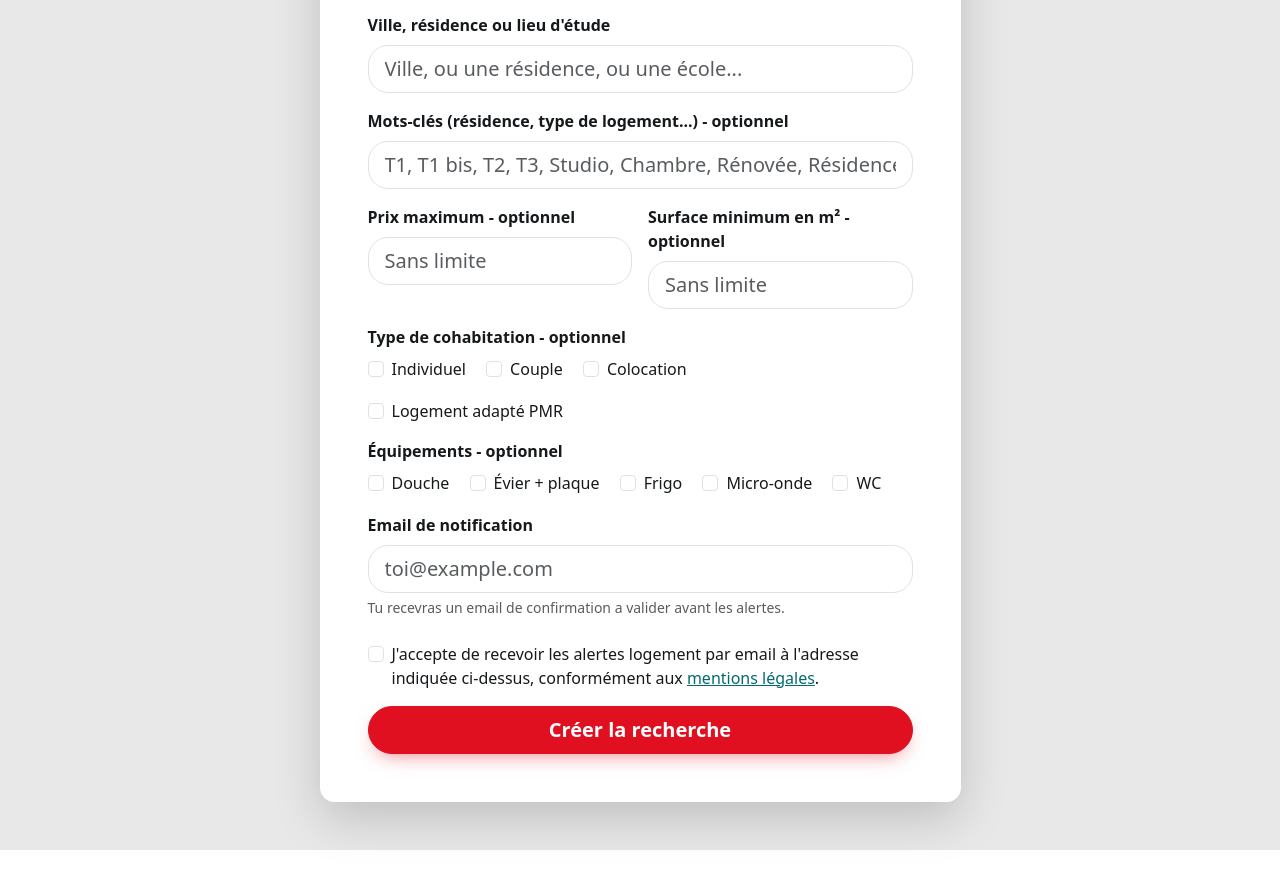
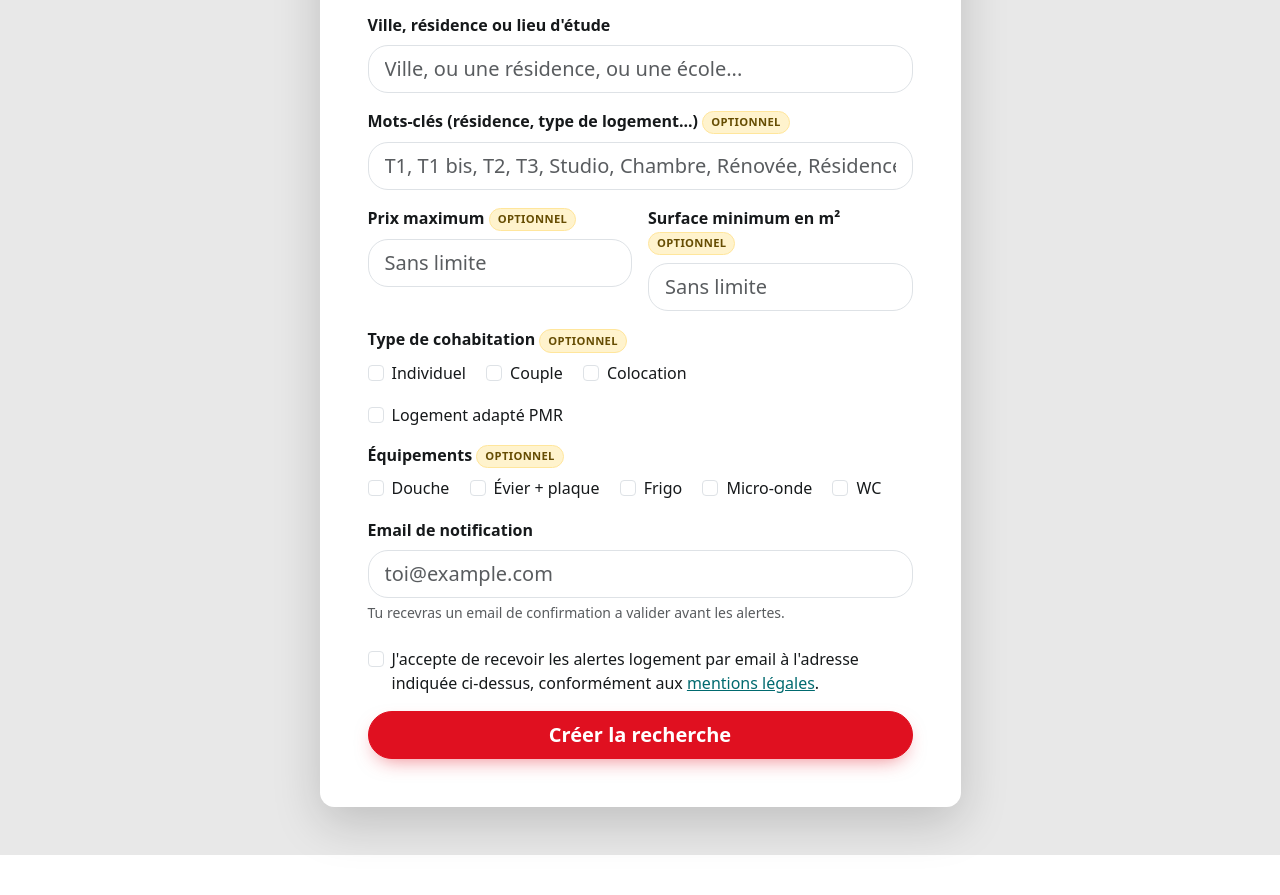
Before and after one commit to LZ-Aissam/logement-crous-alert, a website: page public/index.html in a window 1280 px wide. Shown: the part 2483-3378 px from the top of the page. Drawn offline with nearby package versions, Linux system fonts and the light colour scheme.

Commit message:
style: badge jaune pour les champs optionnels du formulaire
Rend visible d'un coup d'oeil que mots-cles, prix, surface,
cohabitation et equipements ne sont pas obligatoires.

```diff
--- a/public/index.html
+++ b/public/index.html
@@ -291,25 +291,25 @@
             </div>
 
             <div class="mb-3">
-              <label for="keywords" class="form-label fw-semibold">Mots-clés (résidence, type de logement...) - optionnel</label>
+              <label for="keywords" class="form-label fw-semibold">Mots-clés (résidence, type de logement...) <span class="badge-optional">optionnel</span></label>
               <input id="keywords" name="keywords" placeholder="T1, T1 bis, T2, T3, Studio, Chambre, Rénovée, Résidence" class="form-control form-control-lg">
             </div>
 
             <div class="row g-3 mb-3">
               <div class="col-sm-6">
-                <label for="maxPrice" class="form-label fw-semibold">Prix maximum - optionnel</label>
+                <label for="maxPrice" class="form-label fw-semibold">Prix maximum <span class="badge-optional">optionnel</span></label>
                 <input id="maxPrice" name="maxPrice" type="number" min="0" step="1"
                        placeholder="Sans limite" class="form-control form-control-lg">
               </div>
               <div class="col-sm-6">
-                <label for="minArea" class="form-label fw-semibold">Surface minimum en m² - optionnel</label>
+                <label for="minArea" class="form-label fw-semibold">Surface minimum en m² <span class="badge-optional">optionnel</span></label>
                 <input id="minArea" name="minArea" type="number" min="0" step="1"
                        placeholder="Sans limite" class="form-control form-control-lg">
               </div>
             </div>
 
             <div class="mb-3">
-              <span class="form-label fw-semibold d-block">Type de cohabitation - optionnel</span>
+              <span class="form-label fw-semibold d-block">Type de cohabitation <span class="badge-optional">optionnel</span></span>
               <div class="form-check form-check-inline">
                 <input class="form-check-input" type="checkbox" id="occupation-alone" name="occupationMode" value="alone">
                 <label class="form-check-label" for="occupation-alone">Individuel</label>
@@ -332,7 +332,7 @@
             </div>
 
             <div class="mb-3">
-              <span class="form-label fw-semibold d-block">Équipements - optionnel</span>
+              <span class="form-label fw-semibold d-block">Équipements <span class="badge-optional">optionnel</span></span>
               <div class="form-check form-check-inline">
                 <input class="form-check-input" type="checkbox" id="equipment-douche" name="equipments" value="Douche">
                 <label class="form-check-label" for="equipment-douche">Douche</label>
--- a/public/styles.css
+++ b/public/styles.css
@@ -98,6 +98,20 @@ h1, h2, h3, .display-1, .display-2, .display-3, .display-4 {
   color: var(--front-greenwater);
 }
 
+.badge-optional {
+  display: inline-block;
+  background: #fff3cd;
+  color: #664d03;
+  border: 1px solid #ffe69c;
+  font-size: 0.7rem;
+  font-weight: 600;
+  letter-spacing: 0.03em;
+  text-transform: uppercase;
+  padding: 0.15rem 0.5rem;
+  border-radius: 999px;
+  vertical-align: middle;
+}
+
 .section-eyebrow {
   font-family: var(--font-display);
   font-size: 0.8rem;
```
